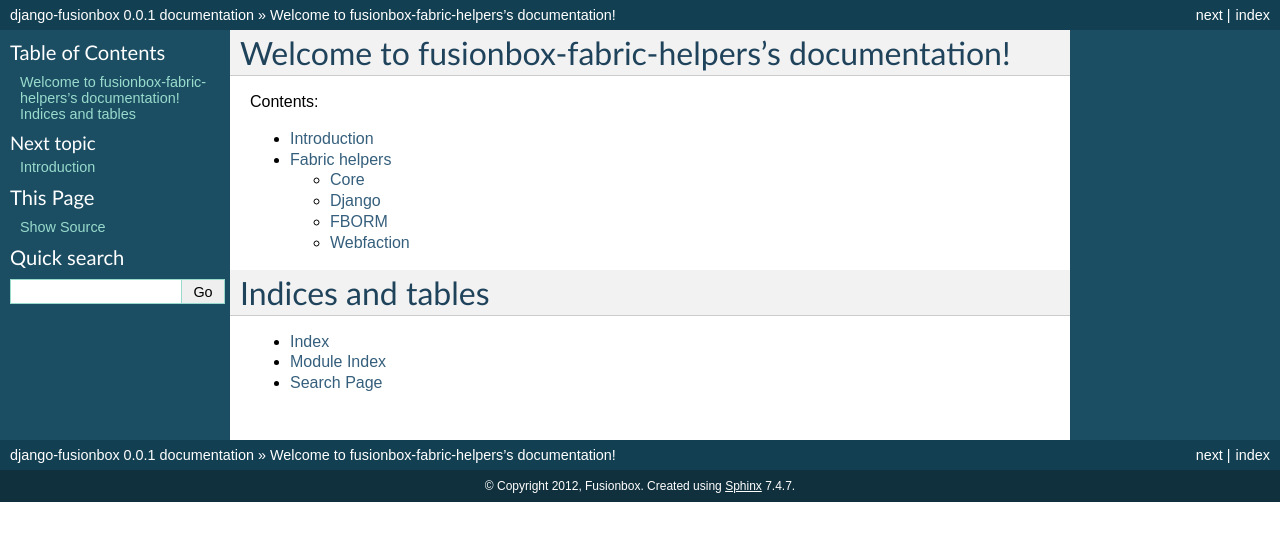
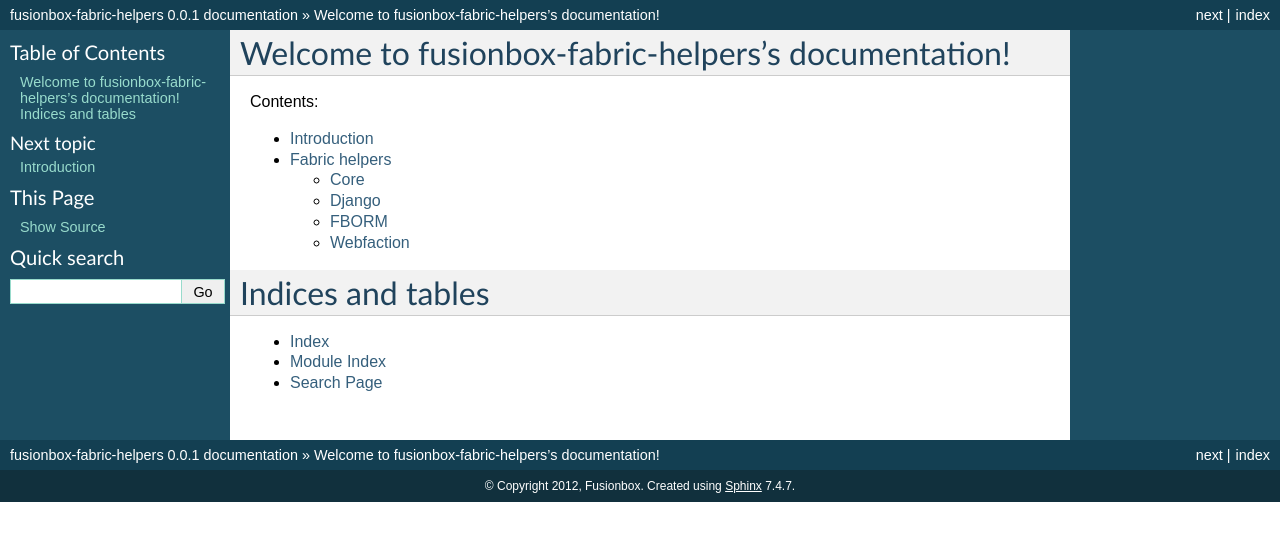
Before and after one commit to fusionbox/fusionbox-fabric-helpers, a Sphinx documentation site: the page built from doc/index.rst, in a window 1280 px wide. Shown: the top 541 px of the page. Built offline with Sphinx 7.4.7, drawn with Linux system fonts in a browser that asks for light colours.

Commit message:
fix requirements and docs building

```diff
--- a/doc/conf.py
+++ b/doc/conf.py
@@ -1,6 +1,6 @@
 # -*- coding: utf-8 -*-
 #
-# django-fusionbox documentation build configuration file, created by
+# fusionbox-fabric-helpers documentation build configuration file, created by
 # sphinx-quickstart on Tue Oct  4 12:34:14 2011.
 #
 # This file is execfile()d with the current directory set to its containing dir.
@@ -40,7 +40,7 @@
 master_doc = 'index'
 
 # General information about the project.
-project = u'django-fusionbox'
+project = u'fusionbox-fabric-helpers'
 copyright = u'2012, Fusionbox'
 
 # The version info for the project you're documenting, acts as replacement for
@@ -164,7 +164,7 @@
 #html_file_suffix = None
 
 # Output file base name for HTML help builder.
-htmlhelp_basename = 'django-fusionboxdoc'
+htmlhelp_basename = 'fusionbox-fabric-helpersdoc'
 
 
 # -- Options for LaTeX output --------------------------------------------------
@@ -178,7 +178,7 @@
 # Grouping the document tree into LaTeX files. List of tuples
 # (source start file, target name, title, author, documentclass [howto/manual]).
 latex_documents = [
-  ('index', 'django-fusionbox.tex', u'django-fusionbox Documentation',
+  ('index', 'fusionbox-fabric-helpers.tex', u'fusionbox-fabric-helpers Documentation',
    u'Fusionbox Programmers', 'manual'),
 ]
 
@@ -211,12 +211,10 @@
 # One entry per manual page. List of tuples
 # (source start file, name, description, authors, manual section).
 man_pages = [
-    ('index', 'django-fusionbox', u'django-fusionbox Documentation',
+    ('index', 'fusionbox-fabric-helpers', u'fusionbox-fabric-helpers Documentation',
      [u'Fusionbox Programmers'], 1)
 ]
 import sys
 import os
 sys.path.insert(0, os.path.abspath('..'))
 sys.path.insert(0, os.path.abspath('.'))
-os.environ['DJANGO_SETTINGS_MODULE'] = 'settings'
-import fusionbox.forms
--- a/doc/requirements.txt
+++ b/doc/requirements.txt
@@ -1,4 +1 @@
-Django==1.4.1
-Fabric==1.4.3
-South
-BeautifulSoup==3.2.1
+Fabric==1.4
--- a/setup.py
+++ b/setup.py
@@ -34,6 +34,6 @@
         'Topic :: System :: Software Distribution',
         'Topic :: System :: Systems Administration',
     ],
-    install_requires=['fabric'],
+    install_requires=['fabric>=1.4'],
     requires=['fabric'],
 )
```
